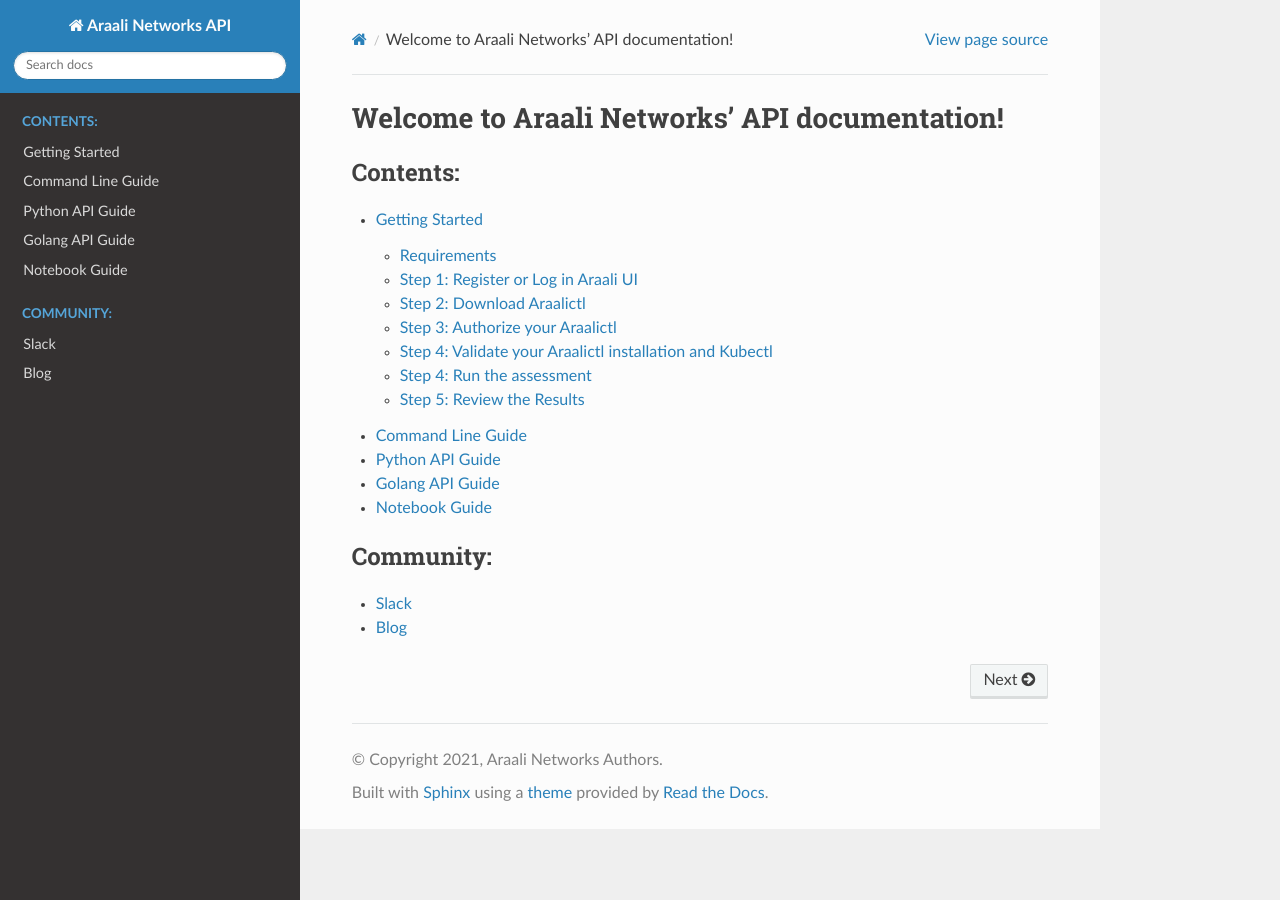
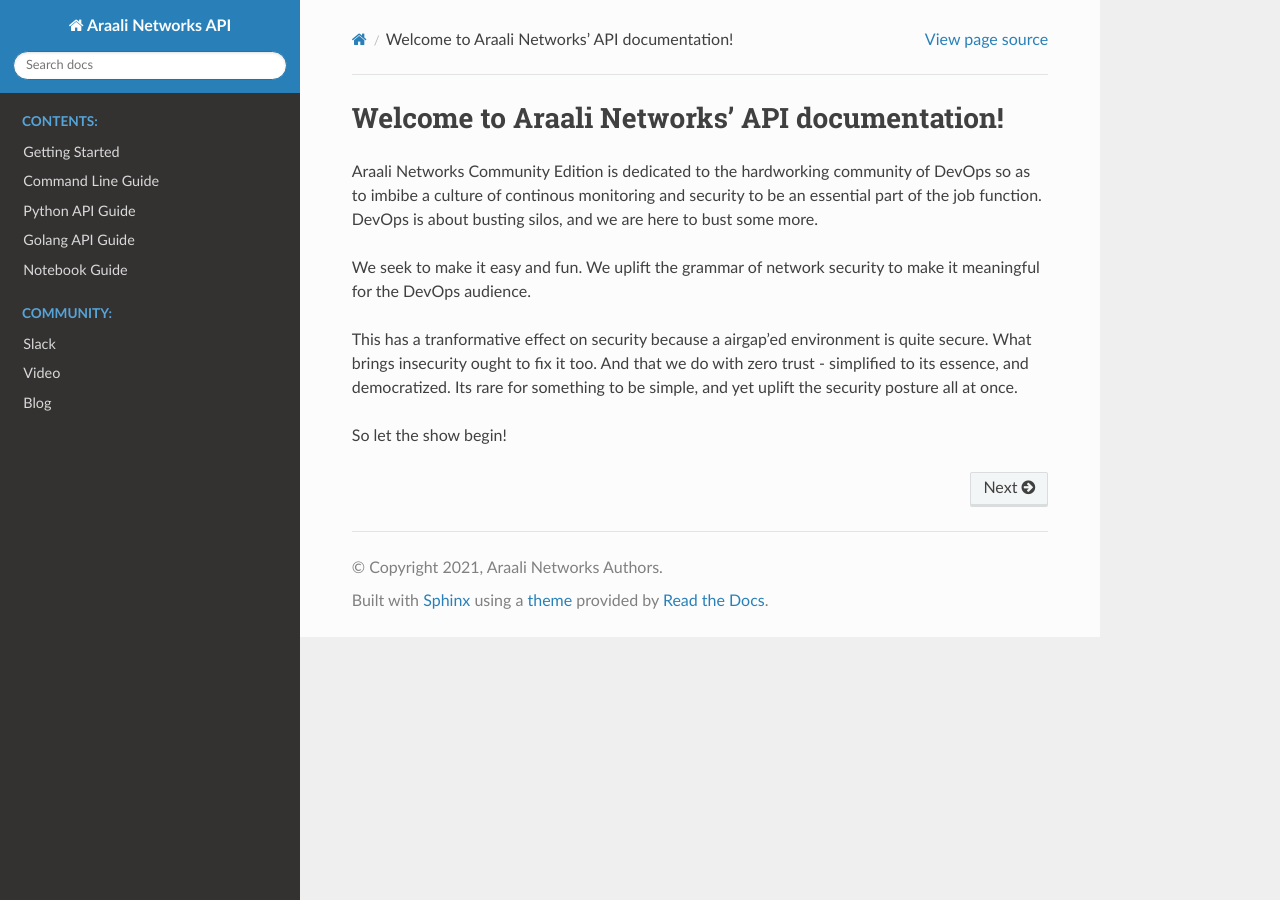
Before and after one commit to araalinetworks/api, a Sphinx documentation site: the page built from doc/source/index.rst, in a window 1280 px wide. Built offline with Sphinx 7.4.7 and the Read the Docs theme 2.0.0, drawn with Linux system fonts in a browser that asks for light colours.

Commit message:
added video link, and intro page

```diff
--- a/doc/source/community.rst
+++ b/doc/source/community.rst
@@ -5,6 +5,12 @@
 Join our slack_.
 
 .. _slack: https://join.slack.com/t/araali/shared_invite/zt-o3yeo8us-GRa7qtz4p0kcIVIBaIxWbA
+
+Video
+=====
+Watch our videos.
+
+- `3-minute intro video <https://vimeo.com/517546362>`_
 
 Blog
 ====
--- a/doc/source/index.rst
+++ b/doc/source/index.rst
@@ -5,10 +5,25 @@
 
 Welcome to Araali Networks' API documentation!
 ==============================================
+Araali Networks Community Edition is dedicated to the hardworking community of
+DevOps so as to imbibe a culture of continous monitoring and security to be an
+essential part of the job function. DevOps is about busting silos, and we are
+here to bust some more.
+
+We seek to make it easy and fun. We uplift the grammar of network security to
+make it meaningful for the DevOps audience.
+
+This has a tranformative effect on security because a airgap'ed environment is
+quite secure. What brings insecurity ought to fix it too. And that we do with
+zero trust - simplified to its essence, and democratized. Its rare for
+something to be simple, and yet uplift the security posture all at once.
+
+So let the show begin!
 
 .. toctree::
    :maxdepth: 2
    :caption: Contents:
+   :hidden:
 
    gettingstarted
    araalictlcommandline
@@ -19,6 +34,7 @@
 .. toctree::
    :maxdepth: 2
    :caption: Community:
+   :hidden:
 
    community
 
```
